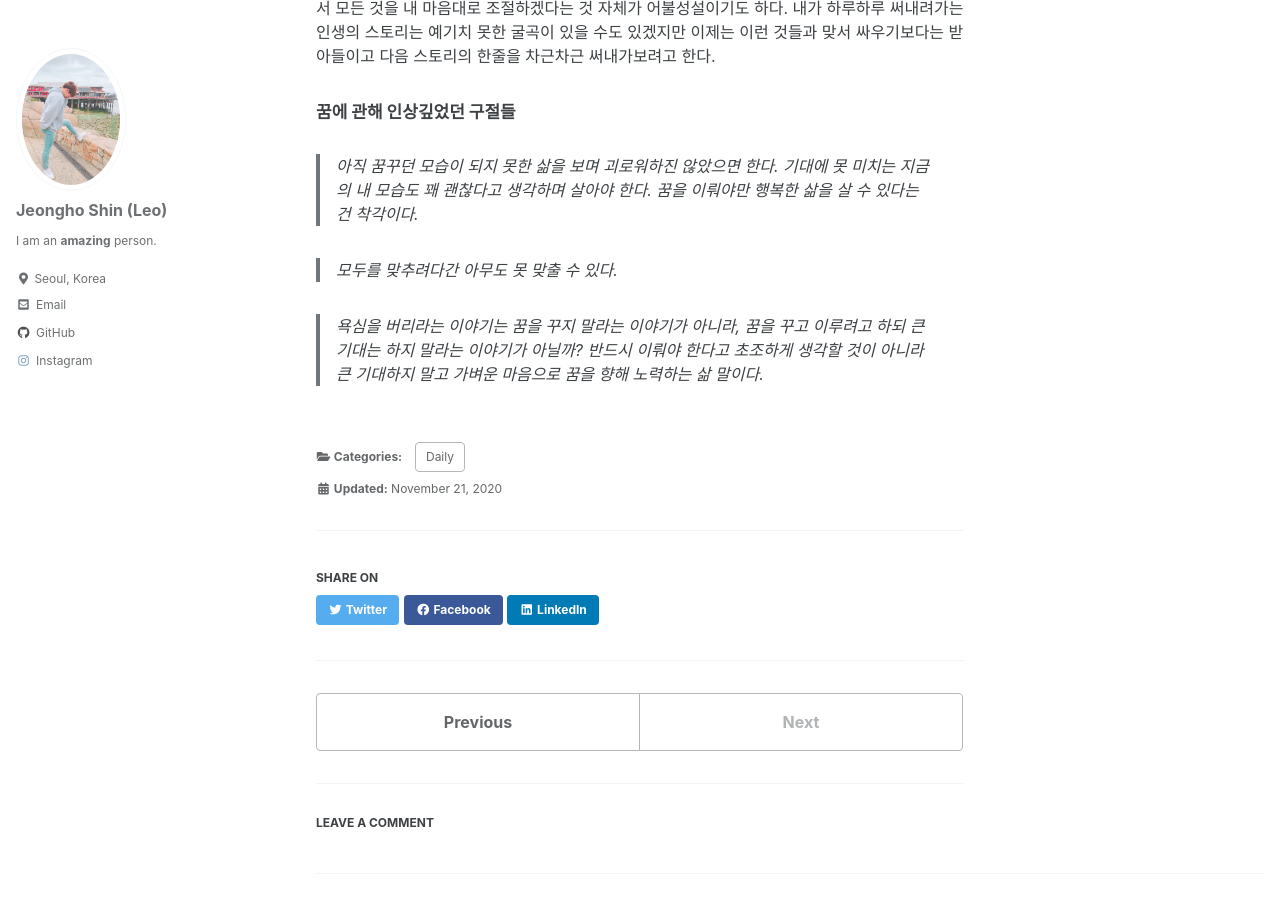
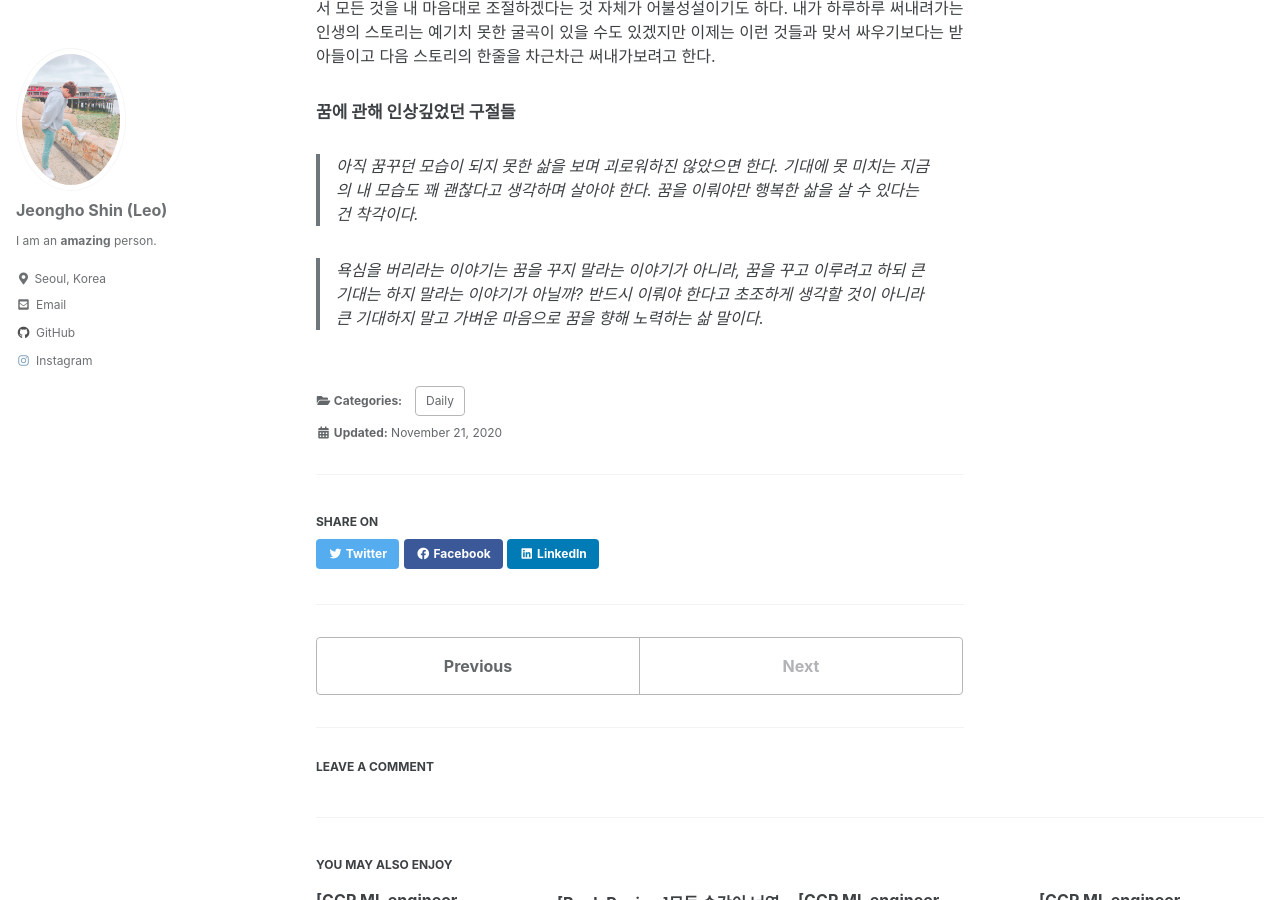
Before and after one commit to mlleo/mlleo.github.io, a Jekyll site: the page built from _posts/2020-11-21-book_review_2.md, in a window 1280 px wide and 900 px high, scrolled down 824 px. Built offline with Jekyll 4.4.1, drawn with Linux system fonts in a browser that asks for light colours; cached includes are drawn as plain includes; comment, search, counter and statistics services are not loaded.

Commit message:
Update 2020-11-21-book_review_2.md

```diff
--- a/_posts/2020-11-21-book_review_2.md
+++ b/_posts/2020-11-21-book_review_2.md
@@ -34,7 +34,5 @@ use_math: true # MathJax On
 > 꿈을 이뤄야만 행복한 삶을 살 수 있다는 건 착각이다.
 
 
-> 모두를 맞추려다간 아무도 못 맞출 수 있다.
-
 > 욕심을 버리라는 이야기는 꿈을 꾸지 말라는 이야기가 아니라, 꿈을 꾸고 이루려고 하되 큰 기대는 하지 말라는 이야기가 아닐까?
 > 반드시 이뤄야 한다고 초조하게 생각할 것이 아니라 큰 기대하지 말고 가벼운 마음으로 꿈을 향해 노력하는 삶 말이다.
```
